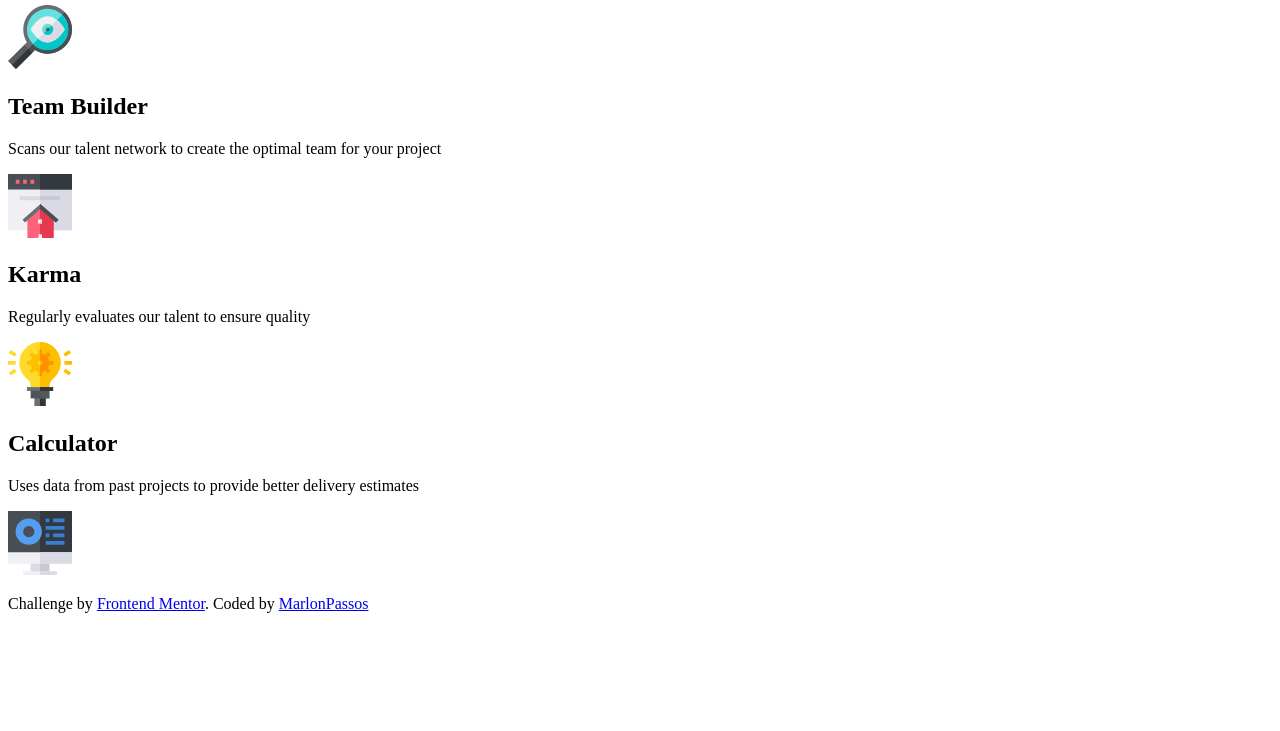
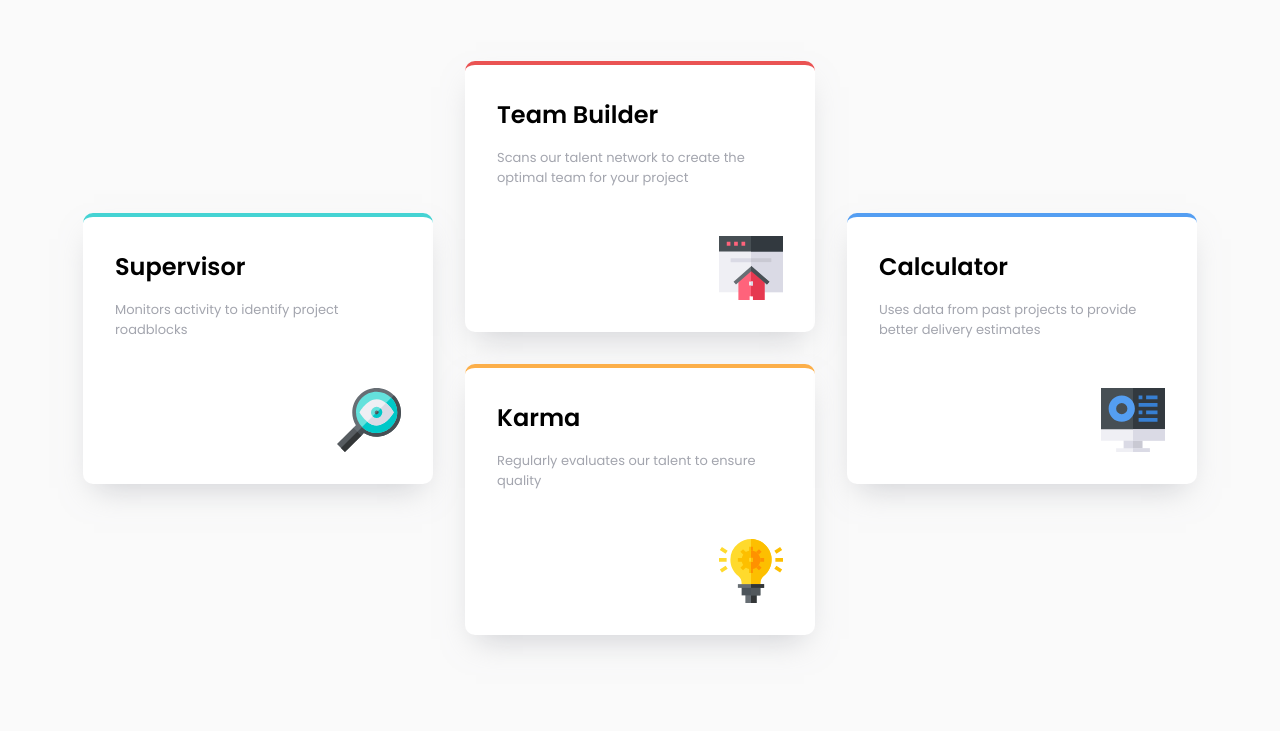
Before and after one commit to MarlonPassos-git/Four-card-feature-section, a plain HTML site: page index.html in a window 1280 px wide. Shown: the part 231-962 px from the top of the page. Before the commit the page ends 860 px from the top, so only its background shows below. Drawn offline with Linux system fonts and the light colour scheme; the site is published under a folder, as on GitHub Pages, so addresses that start at the root find nothing.

Commit message:
Update index.html
apagando barra da referencia

```diff
--- a/index.html
+++ b/index.html
@@ -8,7 +8,7 @@
   <link rel="preconnect" href="https://fonts.googleapis.com">
   <link rel="preconnect" href="https://fonts.gstatic.com" crossorigin>
   <link href="https://fonts.googleapis.com/css2?family=Poppins:wght@200;400;600&display=swap" rel="stylesheet">
-  <link rel="stylesheet" href="/styles/CSS/style.css">
+  <link rel="stylesheet" href="styles/CSS/style.css">
 
 <title>Frontend Mentor | Four card feature section</title>
 
```
